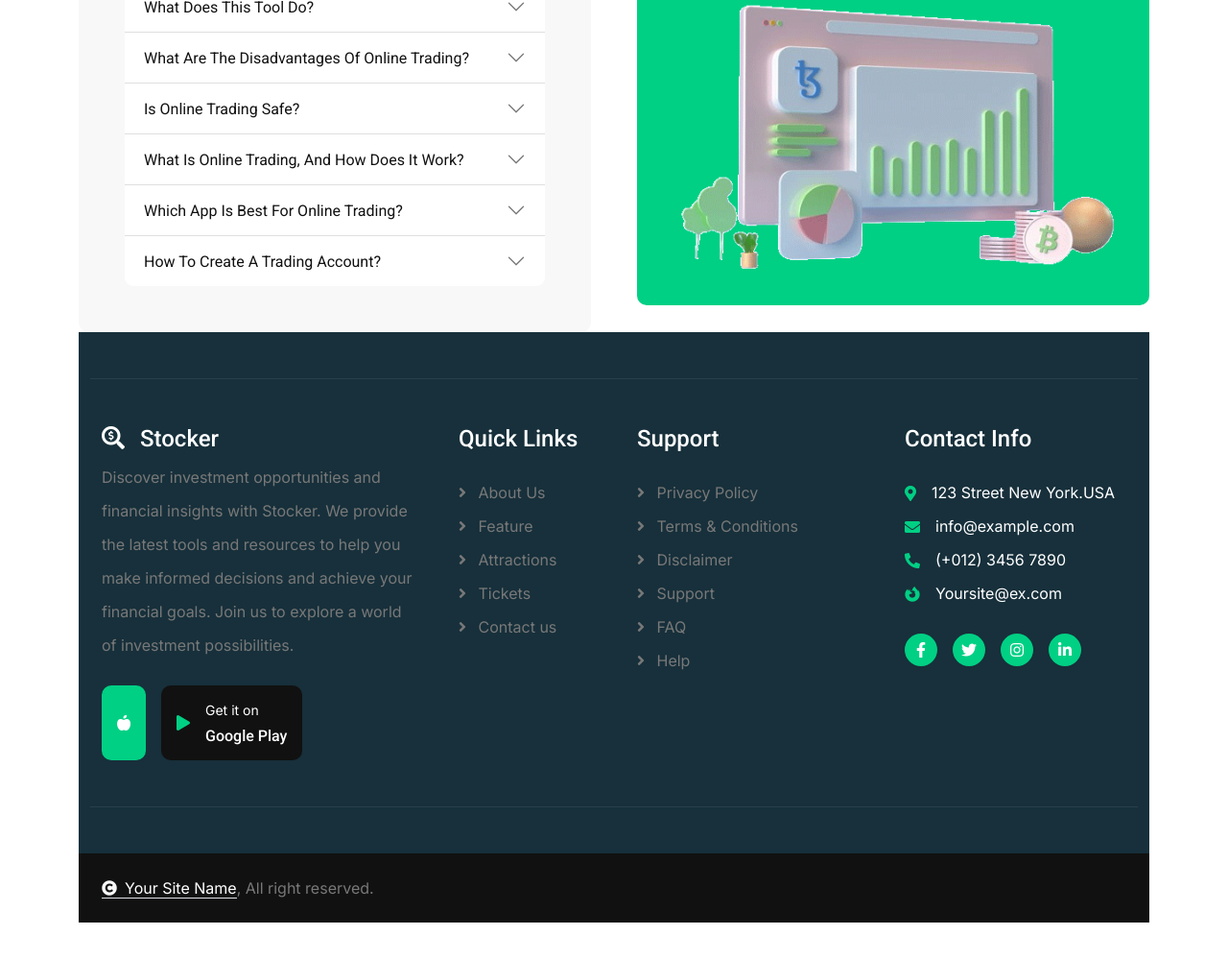
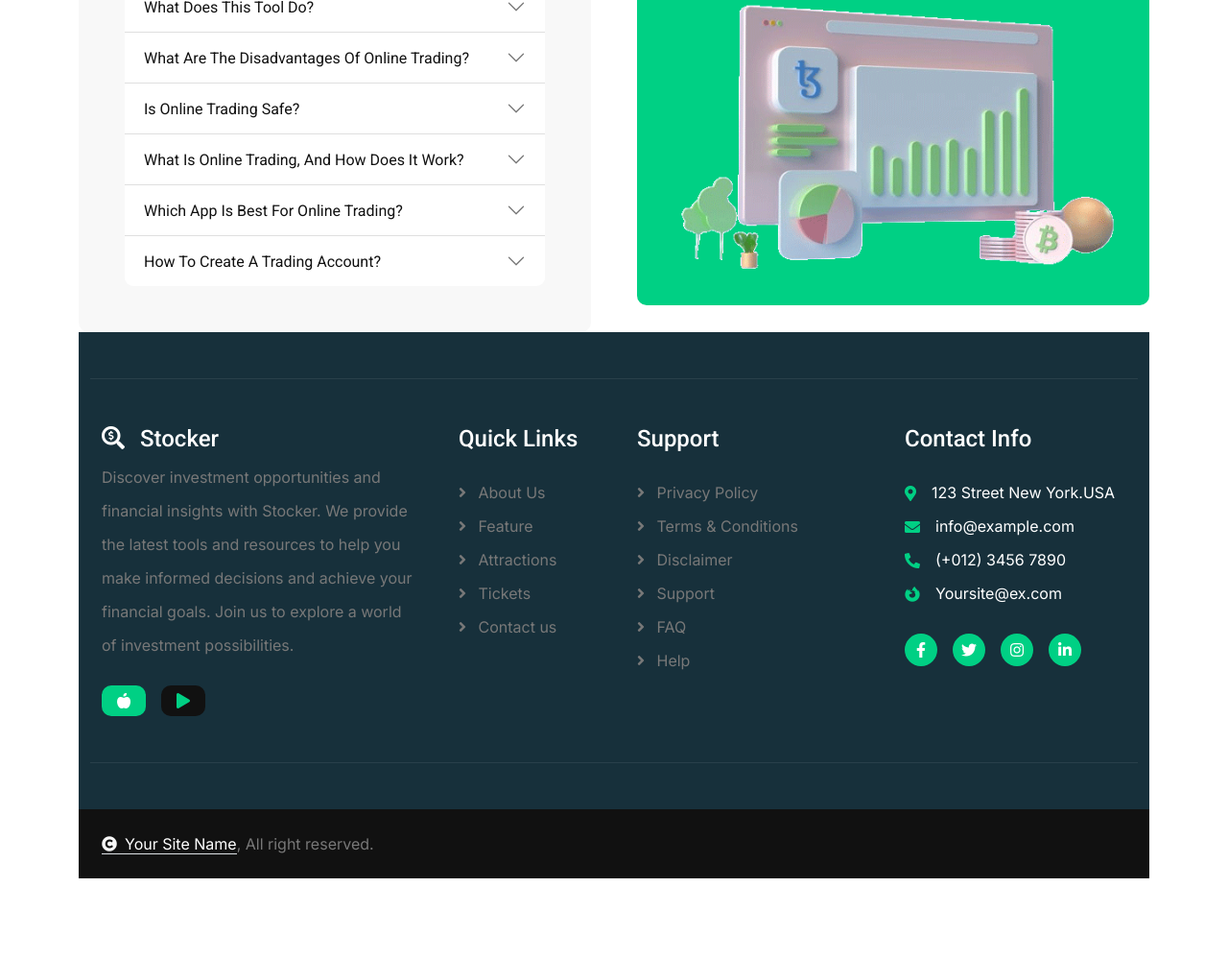
Before and after one commit to izeredidier4/Stocker, a plain HTML site: page index.html in a window 1280 px wide. Shown: the part 6390-7389 px from the top of the page at 96% size. Drawn offline with nearby package versions, Linux system fonts and the light colour scheme.

Commit message:
Update index.html

```diff
--- a/index.html
+++ b/index.html
@@ -696,10 +696,7 @@
                                 </a>
                                 <a href="#" class="bg-dark d-flex rounded align-items-center py-2 px-3 ms-2">
                                     <i class="fas fa-play text-primary"></i>
-                                    <div class="ms-3">
-                                        <small class="text-white">Get it on</small>
-                                        <h6 class="text-white">Google Play</h6>
-                                    </div>
+
                                 </a>
                             </div>
                         </div>
@@ -786,7 +783,6 @@
         <script src="lib/owlcarousel/owl.carousel.min.js"></script>
 
 
-        <!-- Template Javascript -->
         <script src="js/main.js"></script>
     </body>
 
```
